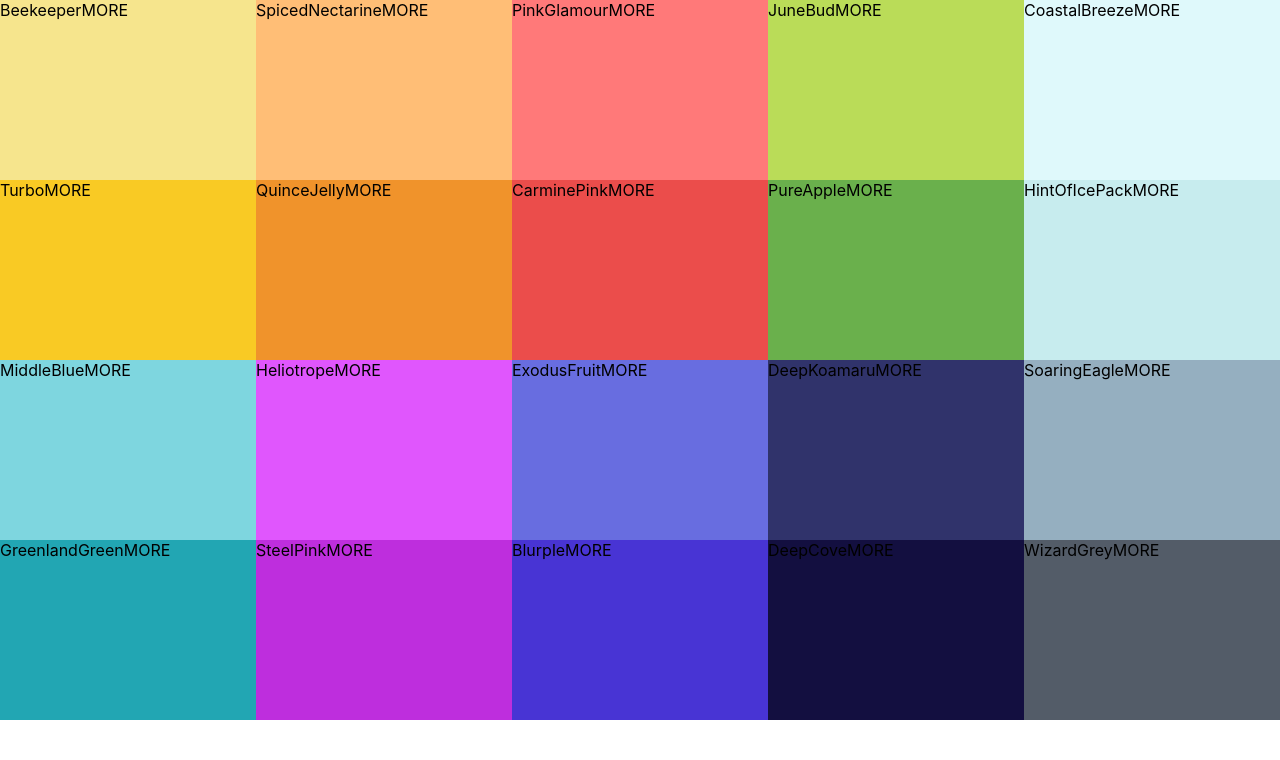
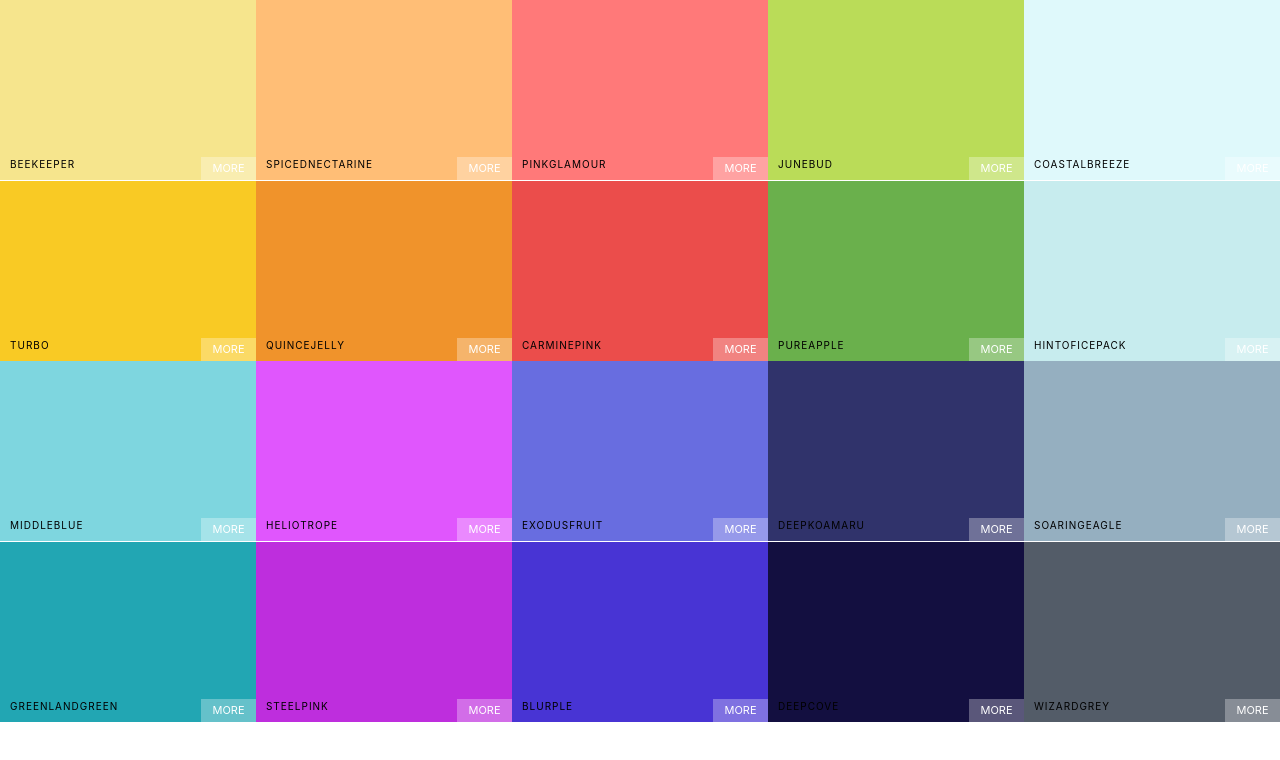
Before and after one commit to haeunkims/color-palette, a React (Create React App) app: page / in a window 1280 px wide. Shown: the top 760 px of the page. Built offline with nearby package versions, Linux system fonts and the light colour scheme.

Commit message:
Styling colorBox

```diff
--- a/src/ColorBox.css
+++ b/src/ColorBox.css
@@ -5,4 +5,53 @@
   display: inline-block;
   position: relative;
   cursor: pointer;
+  margin-bottom: -3.5px;
 }
+.copy-button {
+  text-align: center;
+  width: 80px;
+  height: 25px;
+  position: absolute;
+  display: inline-block;
+  top: 50%;
+  left: 55%;
+  margin-left: -50px;
+  margin-top: -15px;
+  outline: none;
+  background-color: rgba(255, 255, 255, 0.3);
+  font-size: 12px;
+  line-height: 25px;
+  color: white;
+  text-transform: uppercase;
+  border: none;
+  opacity: 0;
+}
+.ColorBox:hover .copy-button {
+  opacity: 1;
+  transition: 0.5s;
+}
+.box-content {
+  position: absolute;
+  width: 100%;
+  left: 0px;
+  bottom: 0px;
+  padding: 10px;
+  color: black;
+  letter-spacing: 1px;
+  text-transform: uppercase;
+  font-size: 10px;
+}
+.see-more {
+  background: rgba(255, 255, 255, 0.3);
+  position: absolute;
+  border: none;
+  right: 0px;
+  bottom: 0px;
+  color: white;
+  width: 55px;
+  height: 23px;
+  text-align: center;
+  line-height: 23px;
+  text-transform: uppercase;
+  font-size: 11px;
+}
--- a/src/ColorBox.js
+++ b/src/ColorBox.js
@@ -2,10 +2,16 @@
 import "./ColorBox.css";
 class ColorBox extends Component {
   render() {
+    const { name, background } = this.props;
     return (
-      <div style={{ background: this.props.background }} className="ColorBox">
-        <span>{this.props.name}</span>
-        <span>MORE</span>
+      <div style={{ background }} className="ColorBox">
+        <div className="copy-container">
+          <div className="box-content">
+            <span>{name}</span>
+          </div>
+          <button className="copy-button">Copy</button>
+        </div>
+        <span className="see-more">More</span>
       </div>
     );
   }
```
